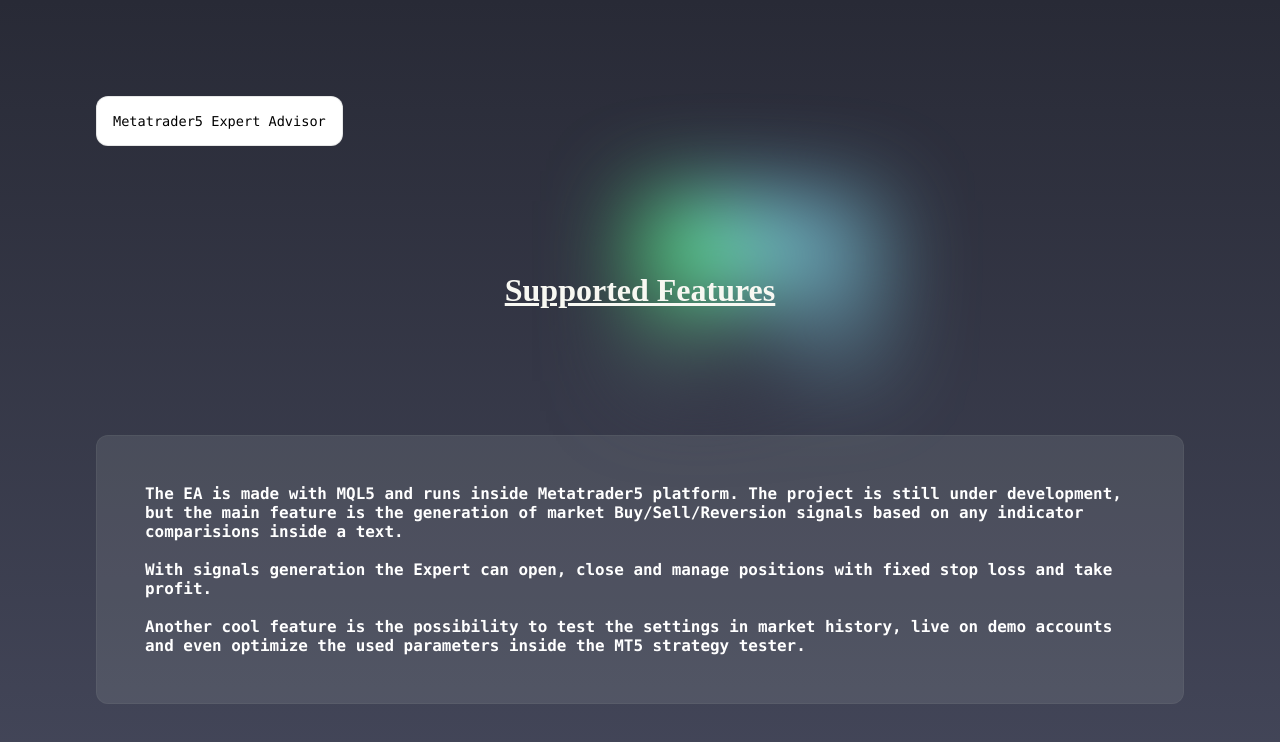
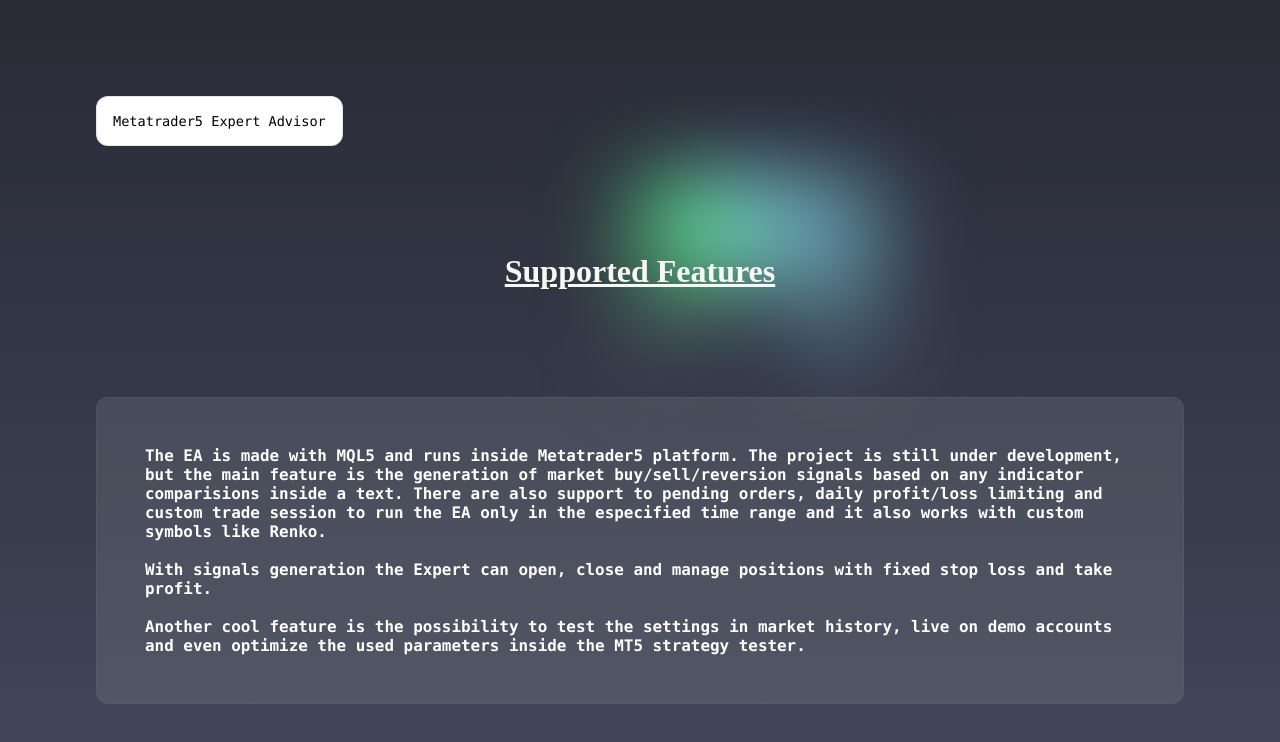
Before and after one commit to ThiDiamondDev/expert-multisignals-docs, a Next.js app: page /features in a window 1280 px wide. Shown: the top 742 px of the page. Built offline with nearby package versions, Linux system fonts and the light colour scheme.

Commit message:
Update text in features page.

```diff
--- a/pages/features.js
+++ b/pages/features.js
@@ -25,8 +25,11 @@
           <h3>
             The EA is made with <a>MQL5</a> and runs inside Metatrader5
             platform. The project is still under development, but the main
-            feature is the generation of market Buy/Sell/Reversion signals based
-            on any indicator comparisions inside a text.
+            feature is the generation of market buy/sell/reversion signals based
+            on any indicator comparisions inside a text. There are also support
+            to pending orders, daily profit/loss limiting and custom trade
+            session to run the EA only in the especified time range and it also
+            works with custom symbols like Renko.
             <br />
             <br />
             With signals generation the Expert can open, close and manage
```
